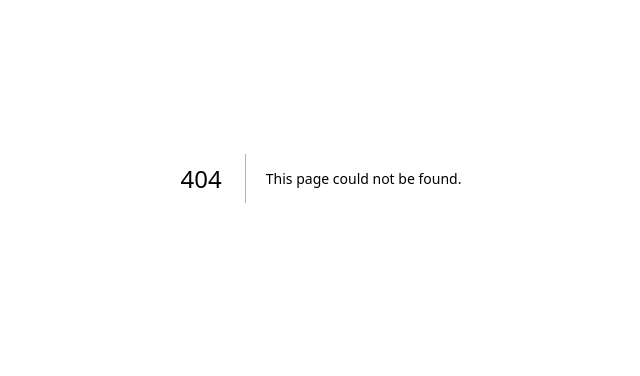
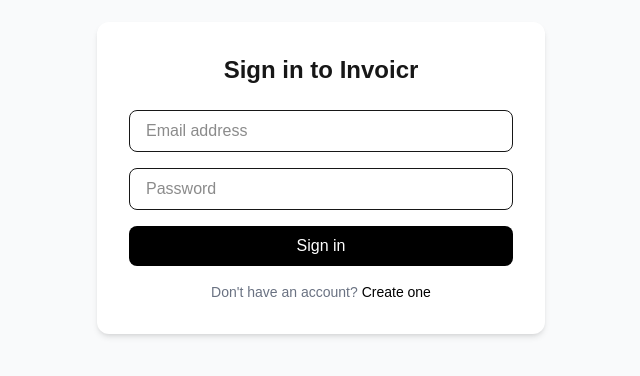
Before and after one commit to ibrahimnuhu0/invoicr, a Next.js app: page /login in a window 1280 px wide. Before the commit this address had no page. Shown: the part 222-598 px from the top of the page, without its empty margins (319-959 px from the left). Built offline with nearby package versions, Linux system fonts and the light colour scheme.

Commit message:
feat: add login page

```diff
--- /dev/null
+++ b/app/(auth)/login/page.tsx
@@ -0,0 +1,86 @@
+"use client";
+
+import { useState } from "react";
+import { signIn } from "next-auth/react";
+import { useRouter } from "next/navigation";
+import Link from "next/link";
+
+export default function LoginPage() {
+  const router = useRouter();
+  const [error, setError] = useState("");
+  const [loading, setLoading] = useState(false);
+  const [formData, setFormData] = useState({
+    email: "",
+    password: "",
+  });
+
+  const handleChange = (e: React.ChangeEvent<HTMLInputElement>) => {
+    setFormData({ ...formData, [e.target.name]: e.target.value });
+  };
+
+  const handleSubmit = async (e: React.FormEvent) => {
+    e.preventDefault();
+    setLoading(true);
+    setError("");
+
+    const res = await signIn("credentials", {
+      email: formData.email,
+      password: formData.password,
+      redirect: false,
+    });
+
+    if (res?.error) {
+      setError("Invalid email or password");
+      setLoading(false);
+      return;
+    }
+
+    router.push("/dashboard");
+  };
+
+  return (
+    <div className="min-h-screen flex items-center justify-center bg-gray-50">
+      <div className="bg-white p-8 rounded-xl shadow-md w-full max-w-md">
+        <h1 className="text-2xl font-bold mb-6 text-center">
+          Sign in to Invoicr
+        </h1>
+
+        {error && (
+          <p className="text-red-500 text-sm mb-4 text-center">{error}</p>
+        )}
+
+        <div className="flex flex-col gap-4">
+          <input
+            name="email"
+            type="email"
+            placeholder="Email address"
+            onChange={handleChange}
+            className="border rounded-lg px-4 py-2 w-full"
+          />
+          <input
+            name="password"
+            type="password"
+            placeholder="Password"
+            onChange={handleChange}
+            className="border rounded-lg px-4 py-2 w-full"
+          />
+
+          <button
+            onClick={handleSubmit}
+            disabled={loading}
+            className="bg-black text-white py-2 rounded-lg font-medium hover:bg-gray-800 transition"
+          >
+            {loading ? "Signing in..." : "Sign in"}
+          </button>
+
+          <p className="text-center text-sm text-gray-500">
+            Don't have an account?{" "}
+            <Link href="/register" className="text-black font-medium">
+              Create one
+            </Link>
+          </p>
+        </div>
+      </div>
+    </div>
+  );
+}
```
